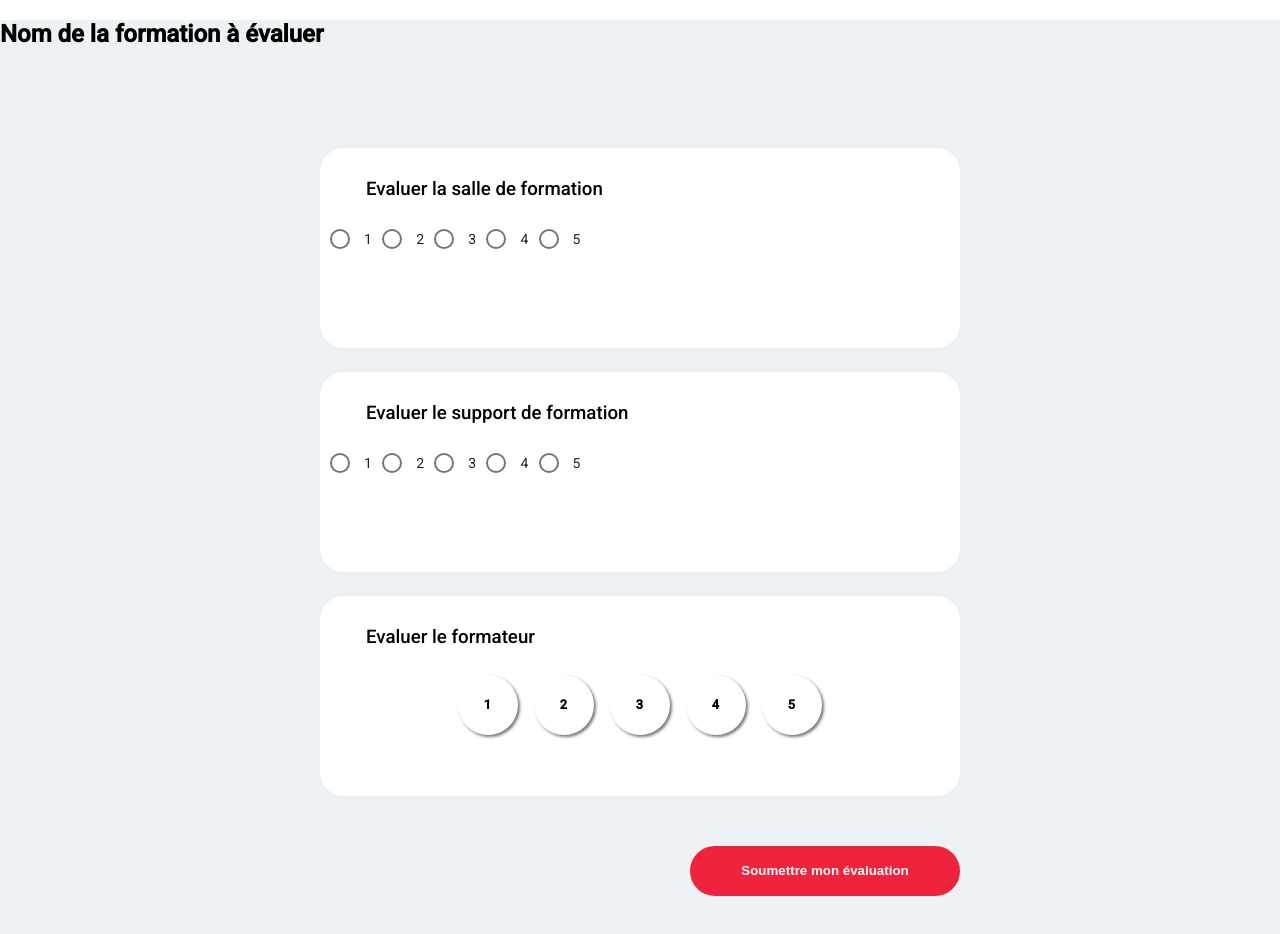
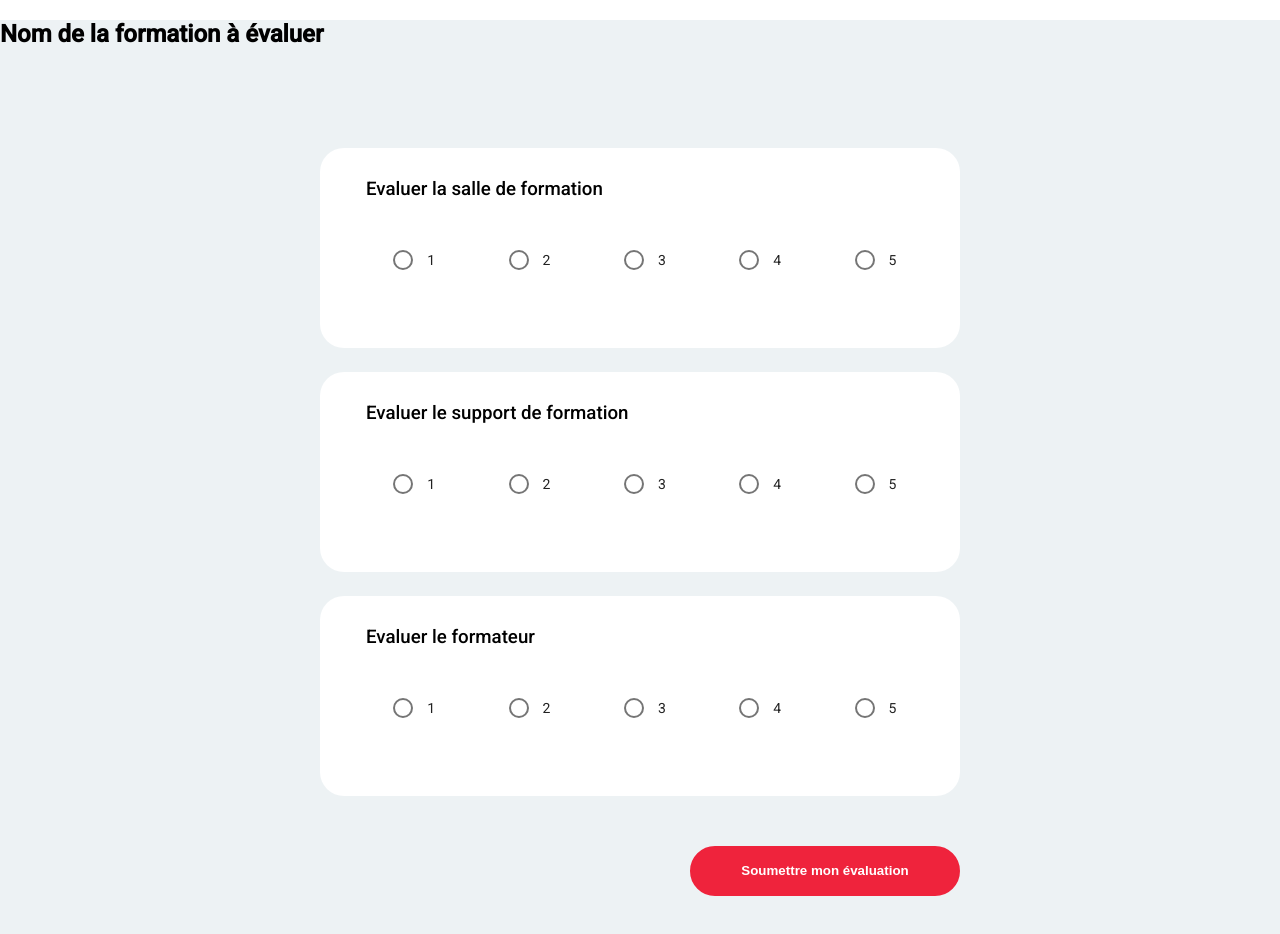
Before and after one commit to BastienCay/Front_IT_Formation, an Angular app in the folder IT_Formation/: page /eval in a window 1280 px wide. Shown: the top 934 px of the page. Built offline with nearby package versions, Linux system fonts and the light colour scheme.

Commit message:
roll back radio button v1

```diff
--- a/IT_Formation/src/app/app.routes.ts
+++ b/IT_Formation/src/app/app.routes.ts
@@ -4,7 +4,7 @@ import { PageFormulaireEvaluationComponent } from './pages/page-formulaire-evalu
 import { FormulaireEvaluationComponent } from './pages/page-formulaire-evaluation/formulaire-evaluation/formulaire-evaluation.component';
 
 export const routes: Routes = [
-    {path: '', redirectTo: 'evaluation', pathMatch:'full'},
+    {path: '', redirectTo: 'home-page', pathMatch:'full'},
     {path:'home-page', component: HomePageComponent},
     {path:'evaluation', component: PageFormulaireEvaluationComponent},
     {path:'eval', component: FormulaireEvaluationComponent},
--- a/IT_Formation/src/app/pages/page-formulaire-evaluation/formulaire-evaluation/formulaire-evaluation.component.css
+++ b/IT_Formation/src/app/pages/page-formulaire-evaluation/formulaire-evaluation/formulaire-evaluation.component.css
@@ -44,9 +44,7 @@ form {
     height: 50px;
     border-radius: 30px;
     border: 2px solid #EF233C;
-
-
-
+    cursor: pointer;
     font-weight: bold;
     background: #EF233C;
     color: white;
@@ -99,10 +97,11 @@ h3 {
     font-size: 20;
     font-weight: 500;
 }
-card-radio-group {
+.card-radio-group {
     display: flex;
-    flex-direction: column;
-    justify-content: space-between;
+    flex-direction: row;
+    justify-content: space-evenly;
+    margin-top: 40px;
 }
 
 
@@ -160,10 +159,13 @@ card-radio-group {
 input:checked+.radio-tile {
   background-color: var(--primary-color);
   box-shadow: 0px 0px 0px transparent;
-  transform: scale(1.1);
+  transform: scale(0.99);
 }
 
-input:checked+.radio-tile ion-icon,
 input:checked+.radio-tile label {
   color: white;
 }
+::ng-deep .mat-mdc-radio-button.mat-accent{
+  --mdc-radio-selected-icon-color: #EF233C;
+  --mdc-radio-selected-hover-icon-color: #EF233C;
+}
--- a/IT_Formation/src/app/pages/page-formulaire-evaluation/formulaire-evaluation/formulaire-evaluation.component.html
+++ b/IT_Formation/src/app/pages/page-formulaire-evaluation/formulaire-evaluation/formulaire-evaluation.component.html
@@ -22,20 +22,22 @@
         <mat-radio-group
         class="card-radio-group"
         formControlName="support">
+
             <mat-radio-button value="1">1</mat-radio-button>
             <mat-radio-button value="2">2</mat-radio-button>
             <mat-radio-button value="3">3</mat-radio-button>
             <mat-radio-button value="4">4</mat-radio-button>
             <mat-radio-button value="5">5</mat-radio-button>
+
         </mat-radio-group>
     </div>
     <div id="card03">
         <h3>Evaluer le formateur</h3>
-        <div class="container">
-            <div class="radio-tile-group">
+        <!-- <div class="container">
+            <mat-radio-group class="radio-tile-group" formControlName="formateur">
 
               <div class="input-container">
-                <input id="walk" type="radio" name="radio">
+                <input id="1" type="radio" name="formateur" value="1">
                 <div class="radio-tile">
 
                   <label for="walk">1</label>
@@ -43,7 +45,7 @@
               </div>
 
               <div class="input-container">
-                <input id="bike" type="radio" name="radio">
+                <input id="2" type="radio" name="formateur" value="2">
                 <div class="radio-tile">
 
                   <label for="bike">2</label>
@@ -51,7 +53,7 @@
               </div>
 
               <div class="input-container">
-                <input id="car" type="radio" name="radio">
+                <input id="3" type="radio" name="formateur" value="3">
                 <div class="radio-tile">
 
                   <label for="car">3</label>
@@ -59,24 +61,35 @@
               </div>
 
               <div class="input-container">
-                <input id="fly" type="radio" name="radio">
+                <input id="4" type="radio" name="formateur" value="4">
                 <div class="radio-tile">
 
                   <label for="4">4</label>
                 </div>
               </div>
               <div class="input-container">
-                <input id="fly" type="radio" name="radio">
+                <input id="5" type="radio" name="formateur" value="5">
                 <div class="radio-tile">
 
                   <label for="5">5</label>
                 </div>
               </div>
 
-            </div>
+            </mat-radio-group>
 
 
-        </div>
+        </div> -->
+        <mat-radio-group
+        class="card-radio-group"
+        formControlName="formateur">
+
+            <mat-radio-button value="1">1</mat-radio-button>
+            <mat-radio-button value="2">2</mat-radio-button>
+            <mat-radio-button value="3">3</mat-radio-button>
+            <mat-radio-button value="4">4</mat-radio-button>
+            <mat-radio-button value="5">5</mat-radio-button>
+
+        </mat-radio-group>
     </div>
     <div class="cta">
         <button type="submit" id="bouton-submit">Soumettre mon évaluation</button>
```
Also changed, not shown: IT_Formation/src/app/pages/page-formulaire-evaluation/formulaire-evaluation/formulaire-evaluation.component.ts (+9 -2 lines).
